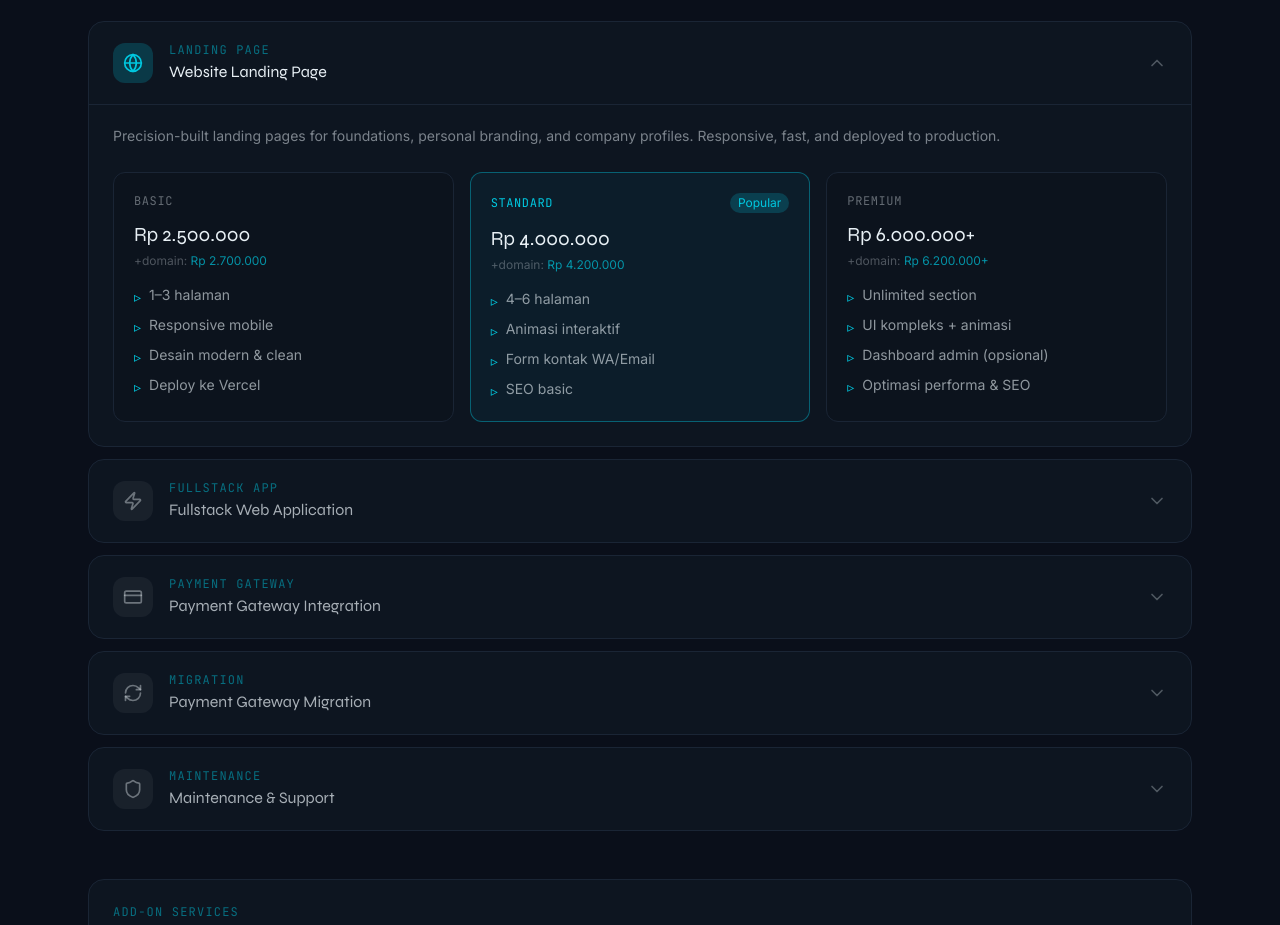
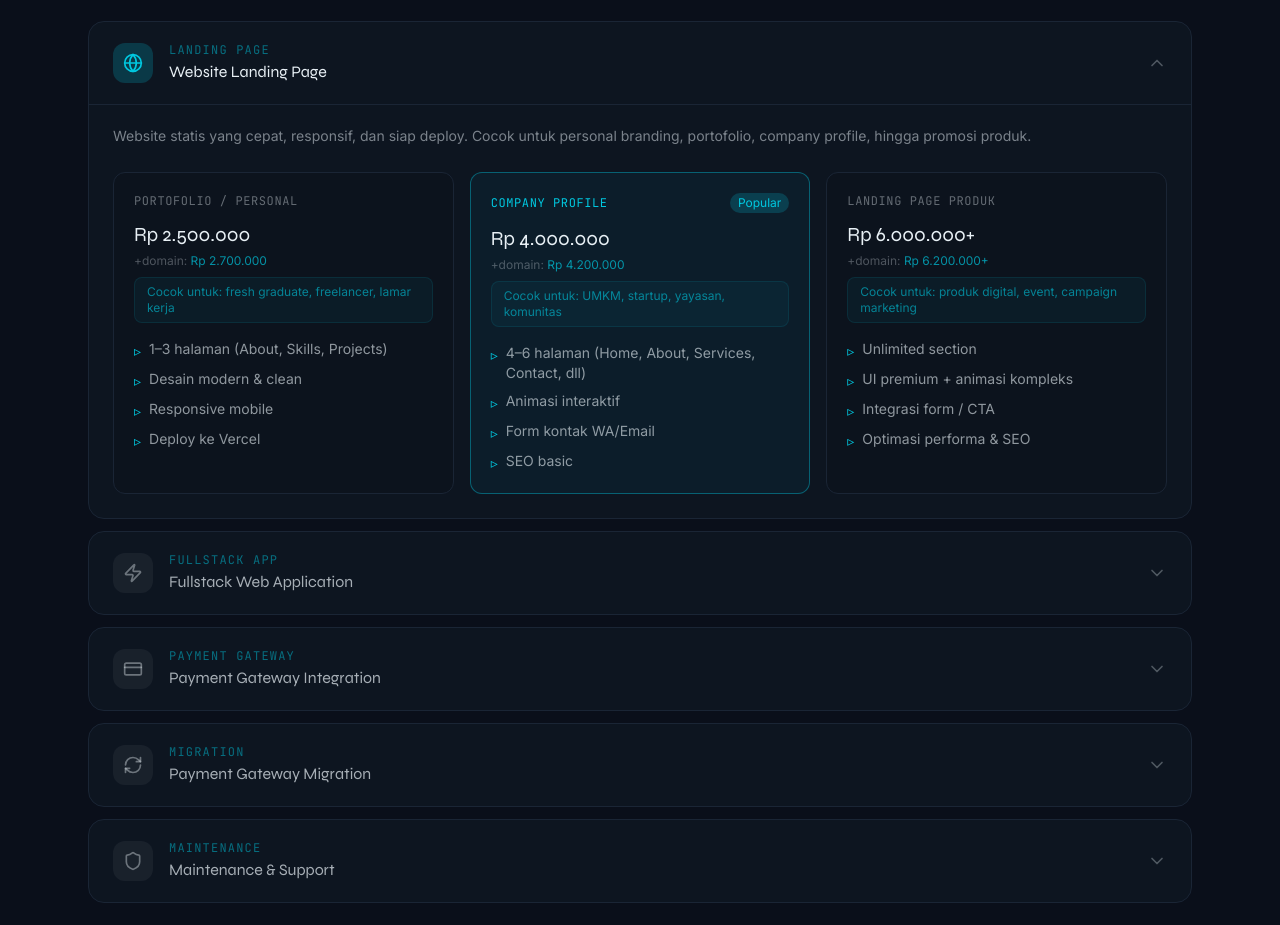
Before and after one commit to rafifmaulana1412/RF-Dev, a Next.js app: page / in a window 1280 px wide. Shown: the part 1740-2665 px from the top of the page. Built offline with nearby package versions, Linux system fonts and the light colour scheme.

Commit message:
fix service section

```diff
--- a/components/ServicesSection.tsx
+++ b/components/ServicesSection.tsx
@@ -17,25 +17,27 @@ const services = [
     icon: Globe,
     tag: "Landing Page",
     title: "Website Landing Page",
-    desc: "Precision-built landing pages for foundations, personal branding, and company profiles. Responsive, fast, and deployed to production.",
+    desc: "Website statis yang cepat, responsif, dan siap deploy. Cocok untuk personal branding, portofolio, company profile, hingga promosi produk.",
     packages: [
       {
-        name: "Basic",
+        name: "Portofolio / Personal",
         price: "Rp 2.500.000",
         withDomain: "Rp 2.700.000",
+        forWho: "Cocok untuk: fresh graduate, freelancer, lamar kerja",
         features: [
-          "1–3 halaman",
+          "1–3 halaman (About, Skills, Projects)",
+          "Desain modern & clean",
           "Responsive mobile",
-          "Desain modern & clean",
           "Deploy ke Vercel",
         ],
       },
       {
-        name: "Standard",
+        name: "Company Profile",
         price: "Rp 4.000.000",
         withDomain: "Rp 4.200.000",
+        forWho: "Cocok untuk: UMKM, startup, yayasan, komunitas",
         features: [
-          "4–6 halaman",
+          "4–6 halaman (Home, About, Services, Contact, dll)",
           "Animasi interaktif",
           "Form kontak WA/Email",
           "SEO basic",
@@ -43,13 +45,14 @@ const services = [
         highlight: true,
       },
       {
-        name: "Premium",
+        name: "Landing Page Produk",
         price: "Rp 6.000.000+",
         withDomain: "Rp 6.200.000+",
+        forWho: "Cocok untuk: produk digital, event, campaign marketing",
         features: [
           "Unlimited section",
-          "UI kompleks + animasi",
-          "Dashboard admin (opsional)",
+          "UI premium + animasi kompleks",
+          "Integrasi form / CTA",
           "Optimasi performa & SEO",
         ],
       },
@@ -66,6 +69,7 @@ const services = [
         name: "Standard",
         price: "Rp 7.000.000",
         withDomain: "Rp 7.500.000",
+        forWho: "Cocok untuk: sistem internal, manajemen data sederhana",
         features: [
           "Frontend + Backend",
           "Database integration",
@@ -77,6 +81,7 @@ const services = [
         name: "Advanced",
         price: "Rp 10.000.000 – 14.000.000",
         withDomain: "Rp 10.500.000+",
+        forWho: "Cocok untuk: marketplace, SaaS, sistem enterprise",
         features: [
           "Multi-role login",
           "Dashboard lengkap",
@@ -98,6 +103,7 @@ const services = [
         name: "Midtrans",
         price: "Rp 2.000.000 – 2.500.000",
         withDomain: null,
+        forWho: "Cocok untuk: toko online, platform kursus, donasi",
         features: [
           "Setup SNAP Payment",
           "Backend API transaksi",
@@ -109,6 +115,7 @@ const services = [
         name: "Xendit",
         price: "Rp 3.500.000",
         withDomain: null,
+        forWho: "Cocok untuk: invoice otomatis, subscription, marketplace",
         features: [
           "Setup invoice system",
           "Webhook callback otomatis",
@@ -130,6 +137,7 @@ const services = [
         name: "Migration Package",
         price: "Rp 4.000.000 – 5.000.000",
         withDomain: null,
+        forWho: "Cocok untuk: bisnis yang ingin pindah provider payment",
         features: [
           "Rebuild flow pembayaran",
           "Update backend endpoint",
@@ -150,6 +158,7 @@ const services = [
         name: "Bulanan",
         price: "Rp 750.000 / bulan",
         withDomain: null,
+        forWho: "Cocok untuk: website statis, landing page",
         features: [
           "Bug fixing minor",
           "Update konten ringan",
@@ -160,6 +169,7 @@ const services = [
         name: "Full Priority",
         price: "Rp 1.500.000 / bulan",
         withDomain: null,
+        forWho: "Cocok untuk: aplikasi aktif, sistem dengan transaksi",
         features: [
           "Perubahan fitur kecil",
           "Fast response SLA",
@@ -292,11 +302,16 @@ export default function ServicesSection() {
                                 {pkg.price}
                               </div>
                               {pkg.withDomain && (
-                                <div className="text-xs text-cream/30 mb-4">
+                                <div className="text-xs text-cream/30 mb-2">
                                   +domain:{" "}
                                   <span className="text-gold/70">
                                     {pkg.withDomain}
                                   </span>
+                                </div>
+                              )}
+                              {"forWho" in pkg && pkg.forWho && (
+                                <div className="text-xs text-gold/60 bg-gold/5 border border-gold/10 rounded-lg px-3 py-1.5 mt-2 mb-1">
+                                  {pkg.forWho as string}
                                 </div>
                               )}
                               <ul className="space-y-2 mt-4">
```
